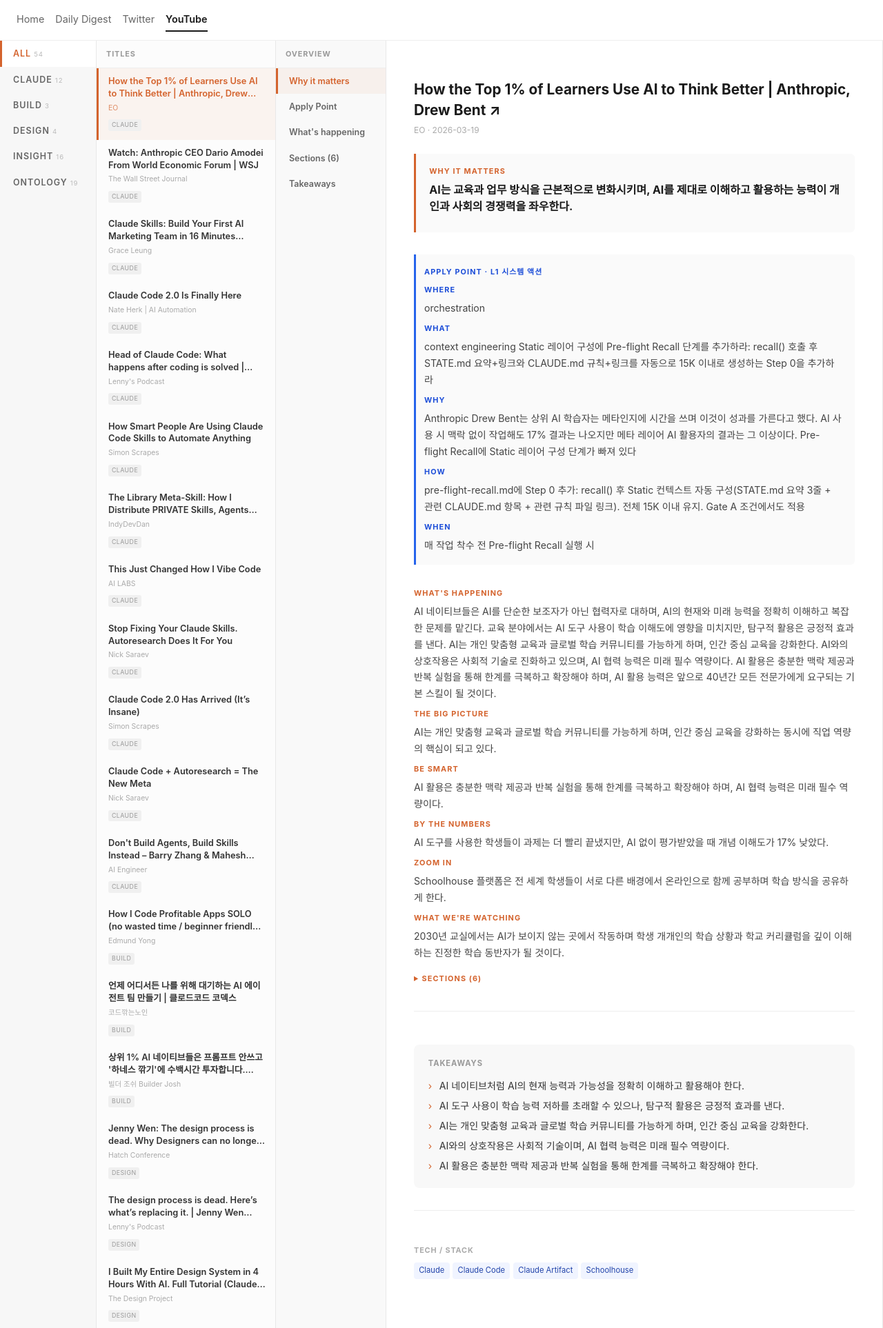
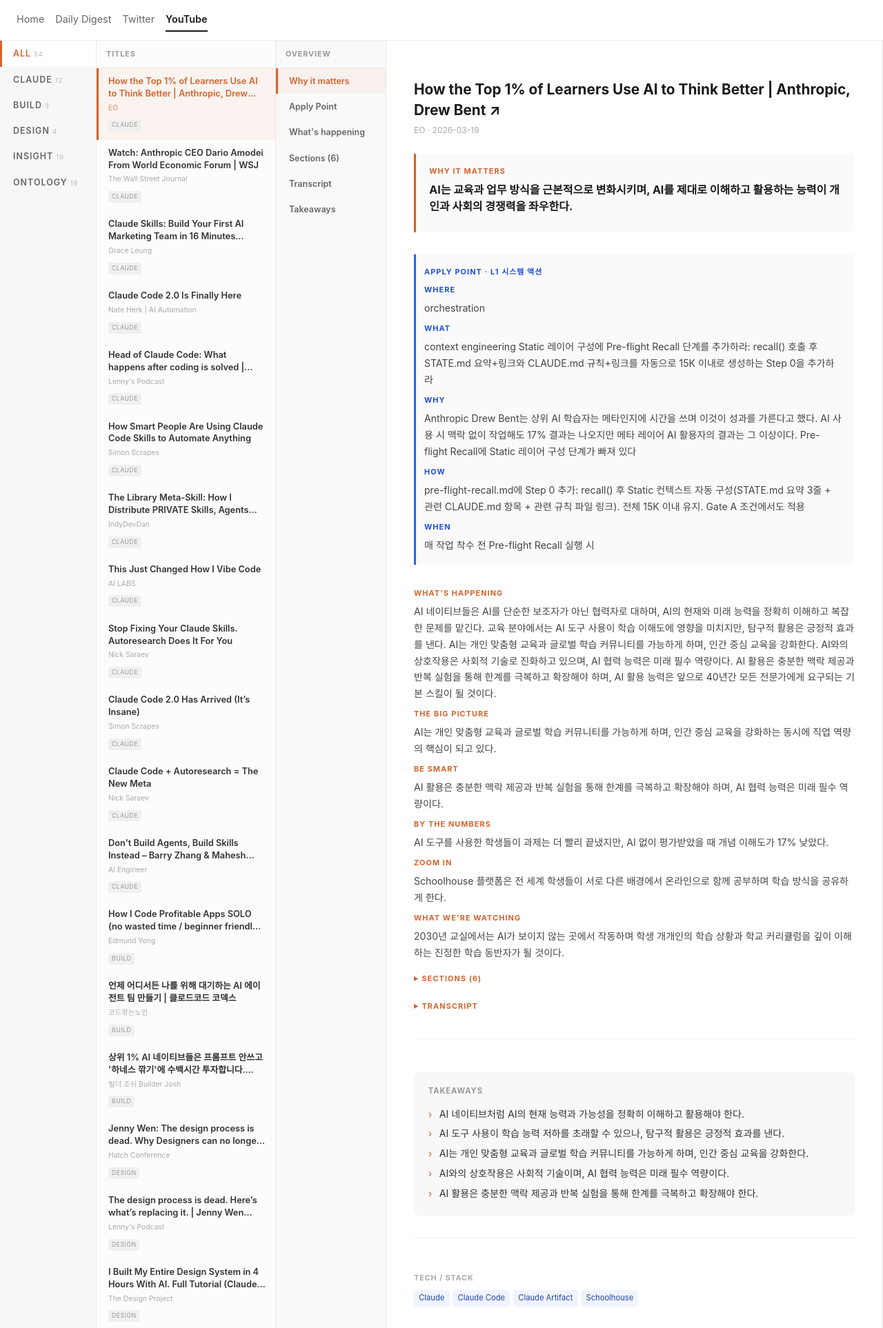
Before and after one commit to paulseongminpark/tech-review, a Jekyll site: the page built from ko/youtube.html, in a window 1280 px wide. Shown: the whole page at 69% size. Built offline with Jekyll 4.4.1, drawn with Linux system fonts in a browser that asks for light colours; part of the change alters nothing that is shown.

Commit message:
[tech-review] Transcript 데이터 Jekyll→JS 전달 누락 수정
Co-Authored-By: Claude Opus 4.6 (1M context) <noreply@anthropic.com>

```diff
--- a/ko/youtube.html
+++ b/ko/youtube.html
@@ -261,7 +261,9 @@ ALL_VIDEOS.push({
   fetched_at:   {{ v.fetched_at | jsonify }},
   playlist:     {{ v.playlist | jsonify }},
   playlist_index: {{ v.playlist_index | default: 9999 }},
-  summary:      {{ v.summary | jsonify }}
+  summary:      {{ v.summary | jsonify }},
+  transcript:   {{ v.transcript | jsonify }},
+  transcript_ko: {{ v.transcript_ko | jsonify }}
 });
     {% endfor %}
   {% endif %}
```
